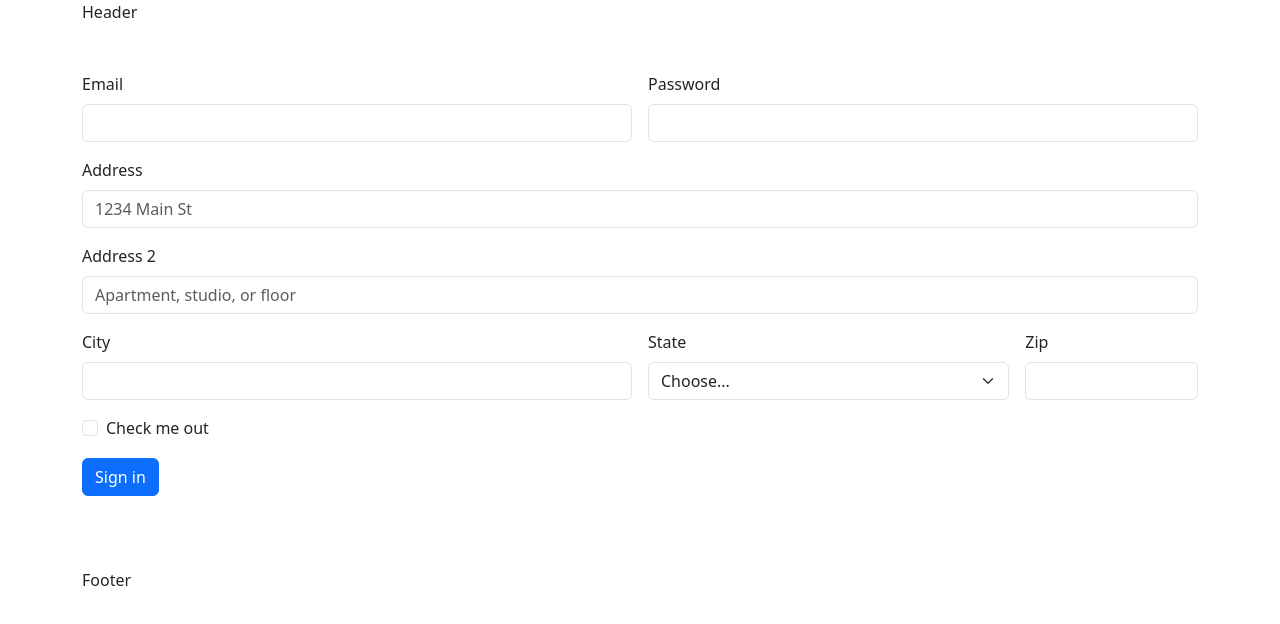
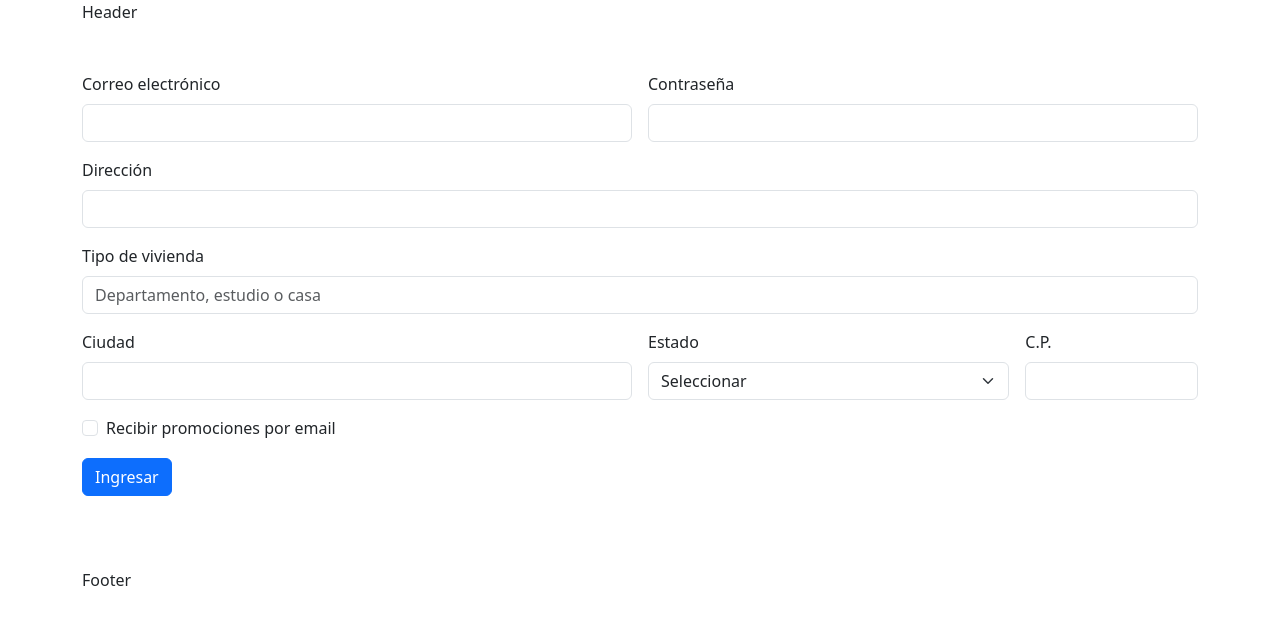
Before and after one commit to pabrejusa/CH29_ejercicio, a plain HTML site: page contacto.html in a window 1280 px wide. Drawn offline with nearby package versions, Linux system fonts and the light colour scheme.

Commit message:
Se modificó el archivo contacto.html

```diff
--- a/contacto.html
+++ b/contacto.html
@@ -7,6 +7,7 @@
         <link href="https://cdn.jsdelivr.net/npm/bootstrap@5.3.0/dist/css/bootstrap.min.css" rel="stylesheet" integrity="sha384-9ndCyUaIbzAi2FUVXJi0CjmCapSmO7SnpJef0486qhLnuZ2cdeRhO02iuK6FUUVM" crossorigin="anonymous">
     </head>
     <body>
+        <!--Grid-->
         <div class="container">
             <div class="row">
                 <div class="col">Header</div>
@@ -16,46 +17,46 @@
                 <div class="col">
                     <form class="row g-3">
                         <div class="col-md-6">
-                            <label for="inputEmail4" class="form-label">Email</label>
-                            <input type="email" class="form-control" id="inputEmail4">
+                            <label for="inputEmail4" class="form-label">Correo electrónico</label>
+                            <input type="ejemplo@place.com" class="form-control" id="inputEmail4">
                         </div>
                         <div class="col-md-6">
-                            <label for="inputPassword4" class="form-label">Password</label>
-                            <input type="password" class="form-control" id="inputPassword4">
+                            <label for="inputPassword4" class="form-label">Contraseña</label>
+                            <input type="text" class="form-control" id="">
                         </div>
                         <div class="col-12">
-                            <label for="inputAddress" class="form-label">Address</label>
-                            <input type="text" class="form-control" id="inputAddress" placeholder="1234 Main St">
+                            <label for="inputAddress" class="form-label">Dirección</label>
+                            <input type="text" class="form-control" id="inputAddress" placeholder="">
                         </div>
                         <div class="col-12">
-                            <label for="inputAddress2" class="form-label">Address 2</label>
-                            <input type="text" class="form-control" id="inputAddress2" placeholder="Apartment, studio, or floor">
+                            <label for="inputAddress2" class="form-label">Tipo de vivienda</label>
+                            <input type="text" class="form-control" id="inputAddress2" placeholder="Departamento, estudio o casa">
                         </div>
                         <div class="col-md-6">
-                            <label for="inputCity" class="form-label">City</label>
-                            <input type="text" class="form-control" id="inputCity">
+                            <label for="inputCity" class="form-label">Ciudad</label>
+                            <input type="text" class="form-control" id="Ciudad">
                         </div>
                         <div class="col-md-4">
-                            <label for="inputState" class="form-label">State</label>
+                            <label for="inputState" class="form-label">Estado</label>
                             <select id="inputState" class="form-select">
-                                <option selected>Choose...</option>
+                                <option selected>Seleccionar</option>
                                 <option>...</option>
                             </select>
                         </div>
                         <div class="col-md-2">
-                            <label for="inputZip" class="form-label">Zip</label>
+                            <label for="inputZip" class="form-label">C.P.</label>
                             <input type="text" class="form-control" id="inputZip">
                         </div>
                         <div class="col-12">
                             <div class="form-check">
                                 <input class="form-check-input" type="checkbox" id="gridCheck">
                                 <label class="form-check-label" for="gridCheck">
-                                Check me out
+                                Recibir promociones por email
                                 </label>
                             </div>
                         </div>
                         <div class="col-12">
-                            <button type="submit" class="btn btn-primary">Sign in</button>
+                            <button type="submit" class="btn btn-primary">Ingresar</button>
                         </div>
                     </form>
                 </div>
```
